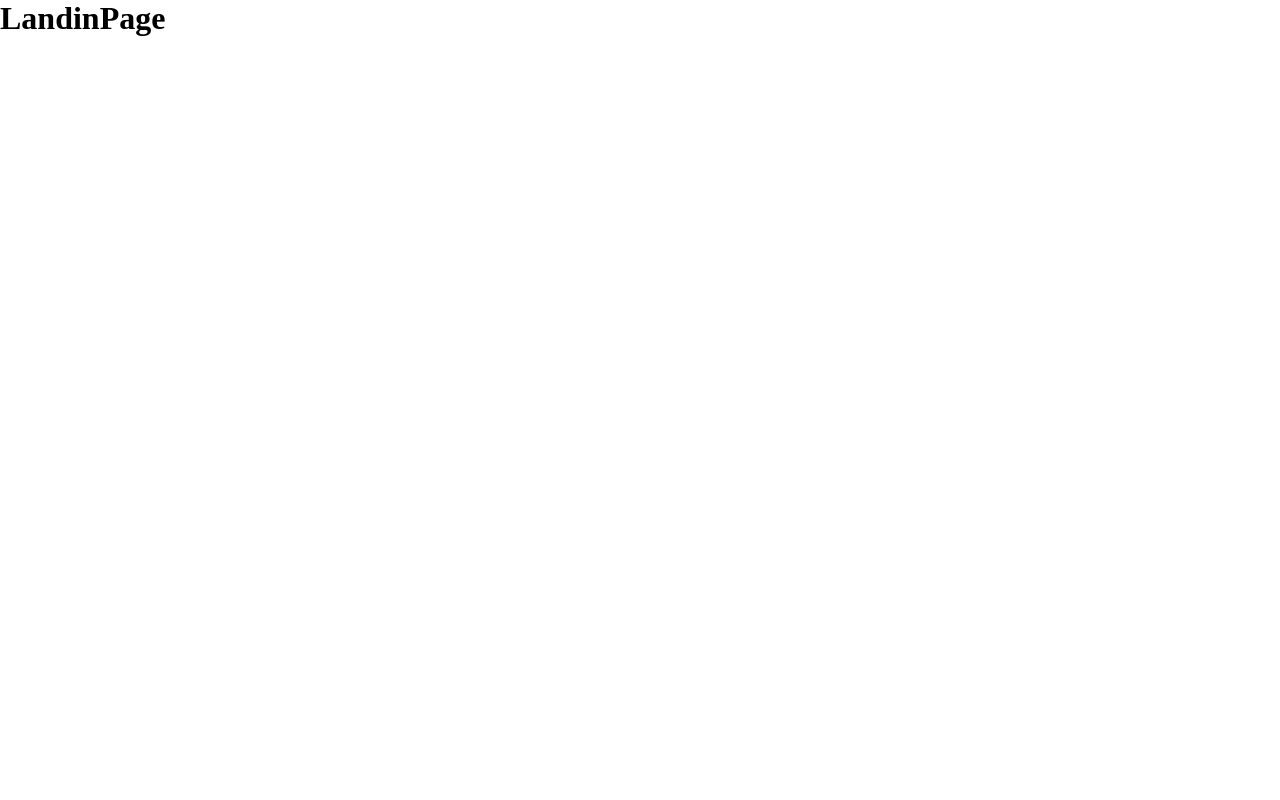
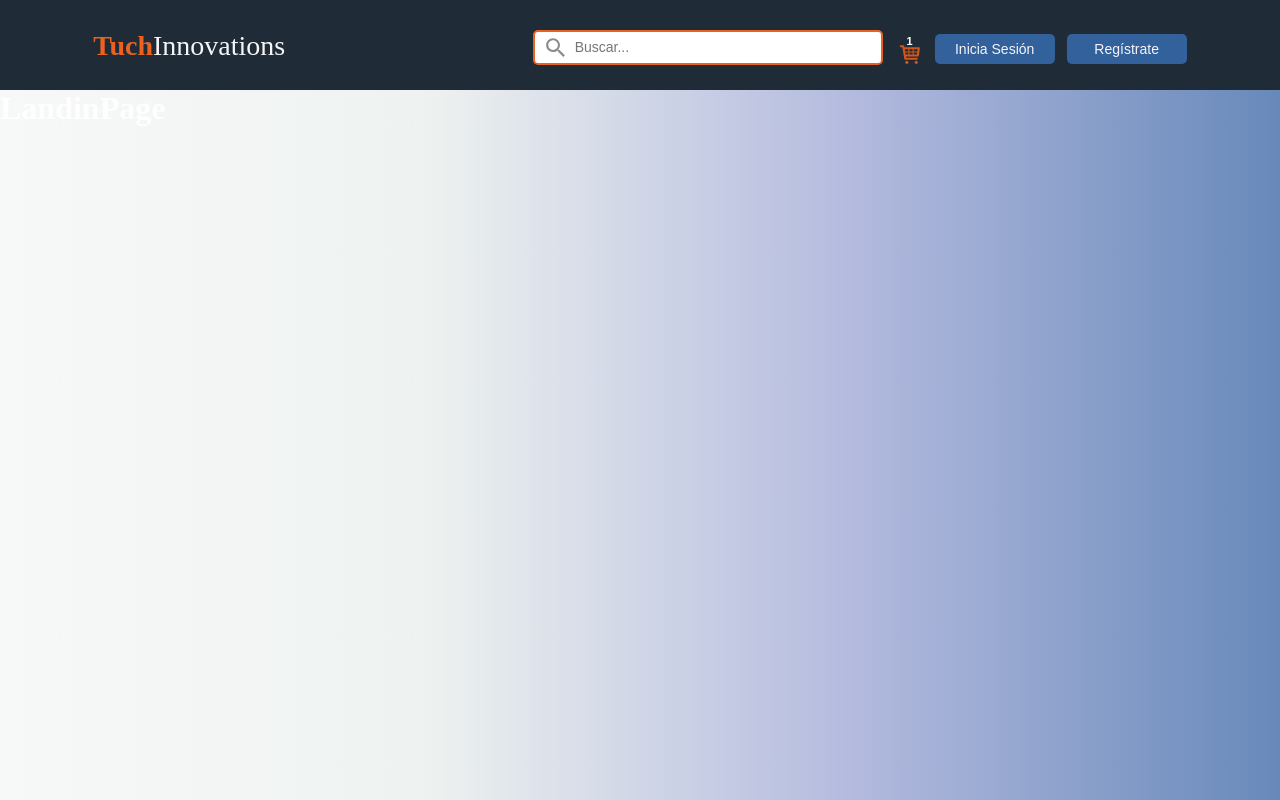
Before and after one commit to nahudev21/Ecommerce-demo-app-frontend-React, a React (Vite) app: page / in a window 1280 px wide. Built offline with nearby package versions, Linux system fonts and the light colour scheme; the HTML template or start-up script is replaced by a standard one.

Commit message:
Creación del componente Navbar

```diff
--- a/package.json
+++ b/package.json
@@ -12,6 +12,7 @@
   "dependencies": {
     "react": "^18.3.1",
     "react-dom": "^18.3.1",
+    "react-icons": "^5.4.0",
     "react-router-dom": "^7.0.2"
   },
   "devDependencies": {
--- a/src/App.jsx
+++ b/src/App.jsx
@@ -3,10 +3,12 @@ import LandingPage from "./pages/landingPage/LandingPage"
 import HomePage from "./pages/homePage/HomePage"
 import ProductDetails from "./pages/productDetails/ProductDetails"
 import AdminPage from "./pages/adminPage/AdminPage"
+import Navbar from "./components/navbar/Navbar";
 
 export default function App() {
   return (
     <>
+      <Navbar />
       <Routes>
         <Route path="/" element={<LandingPage />} />
         <Route path="/home" element={<HomePage />} />
--- /dev/null
+++ b/src/components/navbar/Navbar.jsx
@@ -0,0 +1,50 @@
+import styles from "./Navbar.module.css"
+import { IoMdSearch } from "react-icons/io";
+import { TiShoppingCart } from "react-icons/ti";
+import { Link } from "react-router-dom";
+
+
+export default function Navbar() {
+  return (
+    <nav className={styles.nav_container}>
+      <section className={styles.nav_sectionBuscador}>
+        <div className={styles.nav_logoContainer}>
+          <Link className={styles.link} to="/">
+            <span className={styles.nav_logoSpan1}>Tuch</span>
+            <span className={styles.nav_logoSpan2}>Innovations</span>
+          </Link>
+        </div>
+      </section>
+      <section className={styles.nav_sectionButton}>
+        <div className={styles.nav_containerBuscador}>
+          <form className={styles.buscador}>
+            <input
+              className={styles.buscador_input}
+              name="buscador"
+              placeholder="Buscar..."
+            />
+            <span>
+              <IoMdSearch className={styles.search_icon} />
+            </span>
+          </form>
+        </div>
+        <Link className={styles.link} to="/product-details">
+          <div className={styles.cart_container}>
+            <input className={styles.cart_inputItems} value={1} disabled />
+            <div className={styles.cart_iconContainer}>
+              <button className={styles.cart_iconButton}>
+                <TiShoppingCart className={styles.cart_icon} />
+              </button>
+            </div>
+          </div>
+        </Link>
+        <div className={styles.nav_containerBotones}>
+          <button className={styles.nav_button}>Inicia Sesión</button>
+        </div>
+        <div className={styles.nav_containerBotones}>
+          <button className={styles.nav_button}>Regístrate</button>
+        </div>
+      </section>
+    </nav>
+  );
+}
--- /dev/null
+++ b/src/components/navbar/Navbar.module.css
@@ -0,0 +1,157 @@
+.link {
+    text-decoration: none;
+}
+
+.nav_container {
+    width: 100%;
+    height: 90px;
+    display: flex;
+    justify-content: space-evenly;
+    background: #202b38;
+}
+
+.nav_sectionBuscador {
+    width: 350px;
+    height: 50px;
+    margin-top: 30px;
+    background: transparent;
+}
+
+.nav_logoContainer {
+    width: 300px;
+    height: 100%;
+}
+
+.nav_logoContainer a {
+    text-decoration: none;
+    margin-right: 150px;
+}
+
+.nav_logoSpan1 {
+    font-size: 28px;
+    font-weight: bold;
+    color: #eb611f;
+}
+
+.nav_logoSpan2 {
+    font-size: 28px;
+    color: whitesmoke;
+}
+
+.nav_sectionButton {
+    width: 650px;
+    height: 50px;
+    margin-top: 30px;
+    display: flex;
+    justify-content: flex-end;
+    background: transparent;
+}
+
+.nav_containerBuscador {
+    margin-right: 15px;
+}
+
+.buscador {
+    display: flex;
+}
+
+.buscador_input {
+    position: relative;
+    width: 350px;
+    height: 35px;
+    margin: 0 0 30px 0;
+    border-radius: 5px;
+    padding: 10px 10px 10px 40px;
+    border: 2px solid #eb611f;
+    background: #ffffff;
+}
+
+.buscador_input::placeholder {
+    font-size: 14px;
+}
+
+.buscador_input:focus {
+    outline: none;
+    transform: scale(105%);
+    border: 3px solid #eb611f;
+}
+
+.search_icon {
+    position: absolute;
+    font-size: 25px;
+    color: rgb(139, 139, 139);
+    transform: translateX(-340px);
+    top: 35px;
+}
+
+.nav_containerBotones {
+    margin-left: 12px;
+}
+
+.nav_button {
+    width: 120px;
+    height: 30px;
+    margin-top: 4px;
+    background: #4189e693;
+    color: whitesmoke;
+    font-size: 14px;
+    border: none;
+    border-radius: 5px;
+    cursor: pointer;
+}
+
+.nav_button:hover {
+    background: #4189e6f5;
+    transform: scale(105%);
+    transition: 0.3s;
+}
+
+.cart_container {
+    width: auto;
+    margin-top: 2px;
+    height: 40px;
+    display: block;
+}
+
+.cart_iconContainer {
+    position: relative;
+    width: auto;
+    height: 25px;
+    display: flex;
+    justify-content: center;
+    align-content: center;
+}
+
+.cart_icon {
+    font-size: 25px;
+    color: #d3561c;
+}
+
+.cart_iconButton {
+    margin-top: 10px;
+    border: none;
+    cursor: pointer;
+    background: transparent;
+}
+
+.cart_iconButton:hover {
+    transform: scale(1.1);
+}
+
+.cart_inputContainer {
+    width: auto;
+    height: auto;
+}
+
+.cart_inputItems {
+    position: absolute;
+    text-align: center;
+    width: 16px;
+    height: 16px;
+    background: transparent;
+    color: white;
+    font-weight: 600;
+    font-size: 11px;
+    margin: 1px 0 0 4px;
+    border: none;
+}
--- a/src/index.css
+++ b/src/index.css
@@ -3,3 +3,28 @@
     margin: 0;
     box-sizing: border-box;
 }
+
+:root {
+    color-scheme: light dark;
+    color: rgba(255, 255, 255, 0.87);
+    background-image: linear-gradient(90deg, #dae3de38, #dae3de77, #b3bade, #6789ba);
+
+    font-synthesis: none;
+    text-rendering: optimizeLegibility;
+    -webkit-font-smoothing: antialiased;
+    -moz-osx-font-smoothing: grayscale;
+
+    --bgAllPage: #bec3fc;
+    --bgAccentLinkPressed: #186fbe;
+    --bgAccentBrandMutedPressed: #fce6d9;
+    --bgAccentBrandAltMutedPressed: #e9eaec;
+    --bgAccentLinkMutedPressed: #dbecfe;
+    --textAccentBrand: #f7641b;
+    --textAccentPrice: #f7641b;
+    --textAccentLink: #005498;
+    --textAccentBrandAlt: #6b6d70;
+    --textAccentPremium: #813ef6;
+    --textAccentPremiumHover: #8856f5;
+    --textAccentPremiumPressed: #9067f6;
+    --textAccentBrandHover: #eb611f;
+}
```
Also changed, not shown: 1 other file (tests, documents, lock files or other folders).
